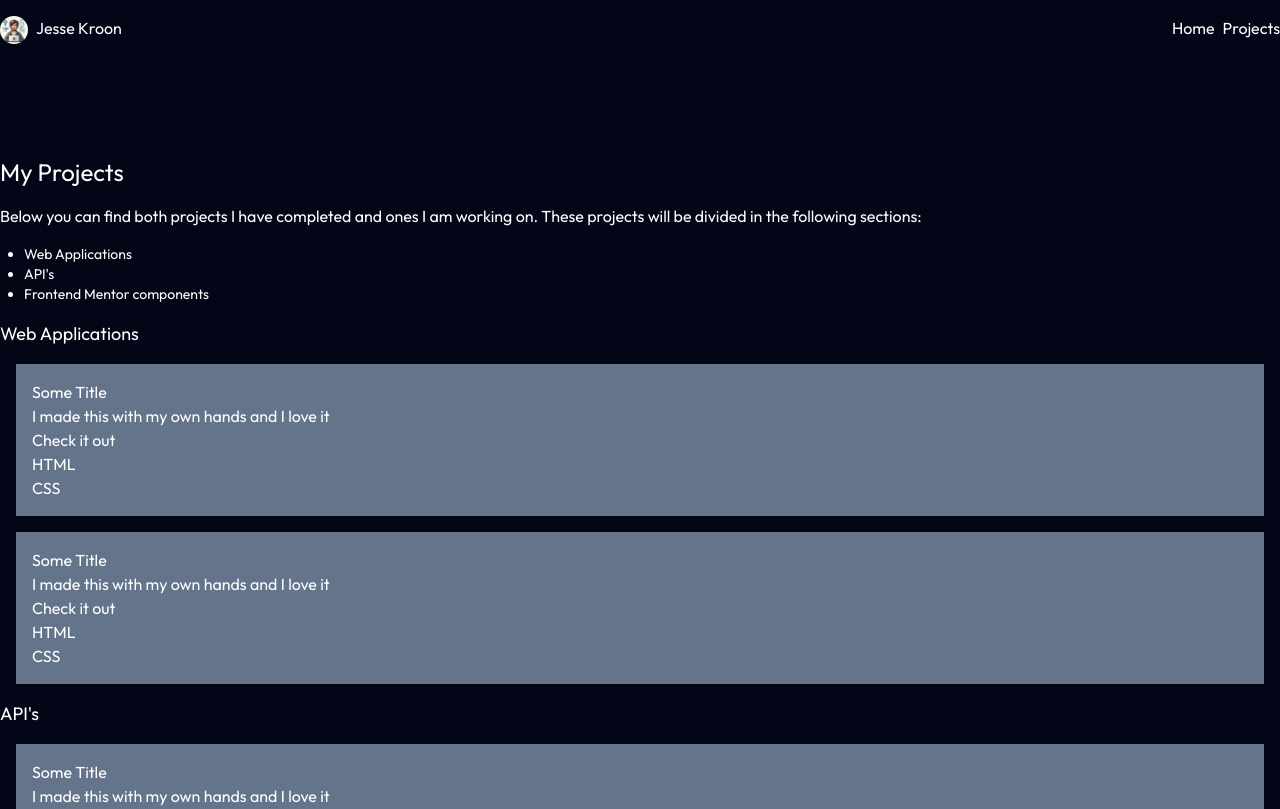
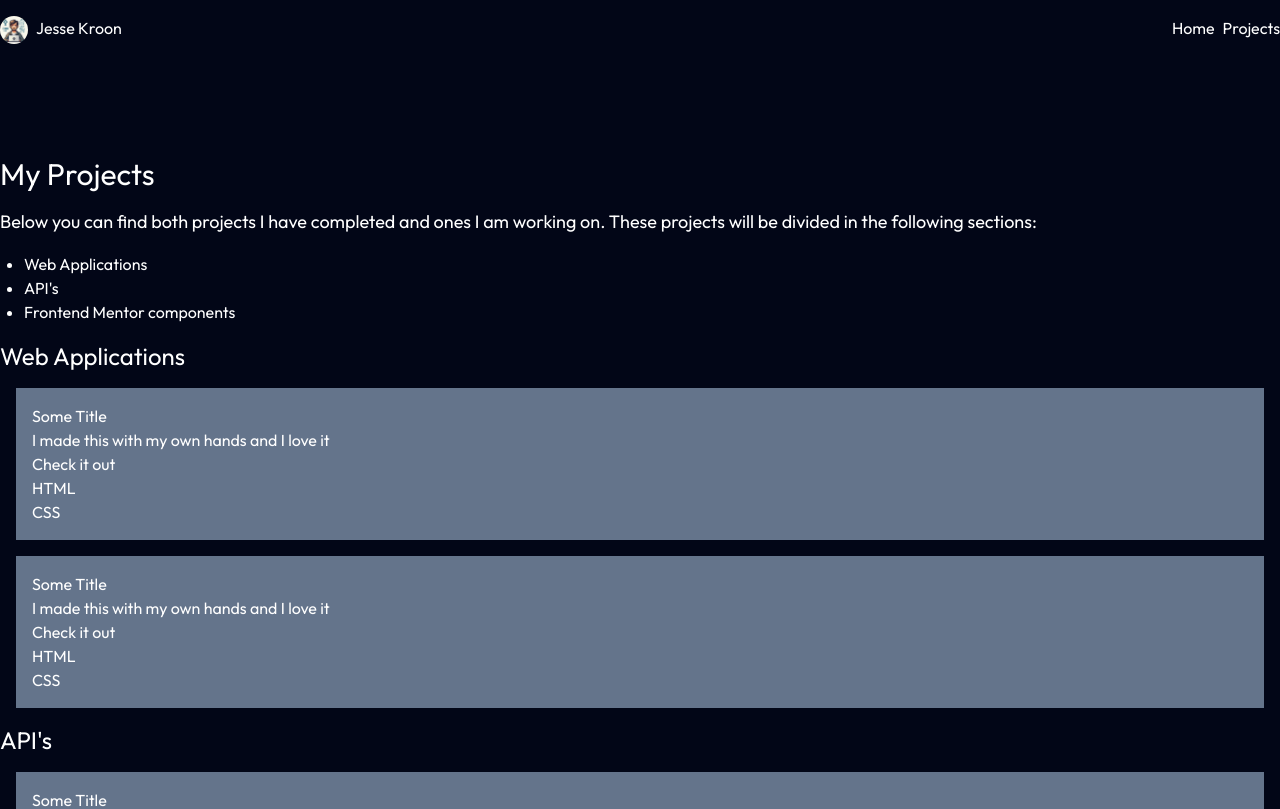
Before and after one commit to jesse-kroon/portfolio, a SvelteKit app: page /projects in a window 1280 px wide. Shown: the top 809 px of the page. Built offline with nearby package versions, Linux system fonts and the light colour scheme.

Commit message:
change font size on projects page

```diff
--- a/src/components/Projects/Section/Section.svelte
+++ b/src/components/Projects/Section/Section.svelte
@@ -24,7 +24,7 @@
 	}: Props = $props();
 </script>
 
-<h2 class="text-bold text-lg text-white">{title}</h2>
+<h2 class="text-bold text-2xl text-white">{title}</h2>
 {#each projects as project}
 	<Project {...project} />
 {/each}
--- a/src/routes/projects/+page.svelte
+++ b/src/routes/projects/+page.svelte
@@ -2,12 +2,12 @@
 	import Section from '../../components/Projects/Section/Section.svelte';
 </script>
 
-<h1 class="mb-4 text-2xl text-white">My Projects</h1>
-<p class="text-white">
+<h1 class="mb-4 text-3xl text-white">My Projects</h1>
+<p class="text-lg text-white">
 	Below you can find both projects I have completed and ones I am working on. These projects will be
 	divided in the following sections:
 </p>
-<ul class="my-4 ml-6 list-disc text-sm text-white">
+<ul class="my-4 ml-6 list-disc text-white">
 	<li>Web Applications</li>
 	<li>API's</li>
 	<li>Frontend Mentor components</li>
```
